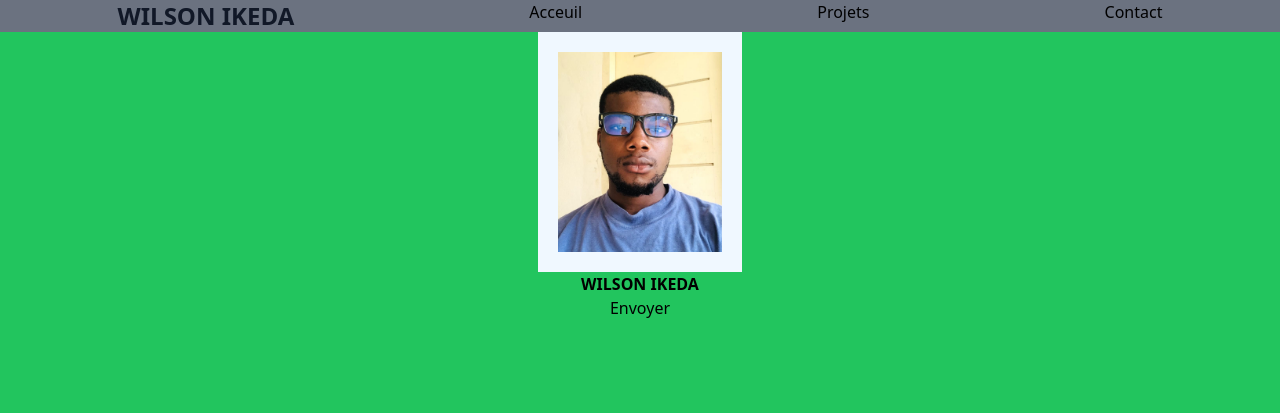
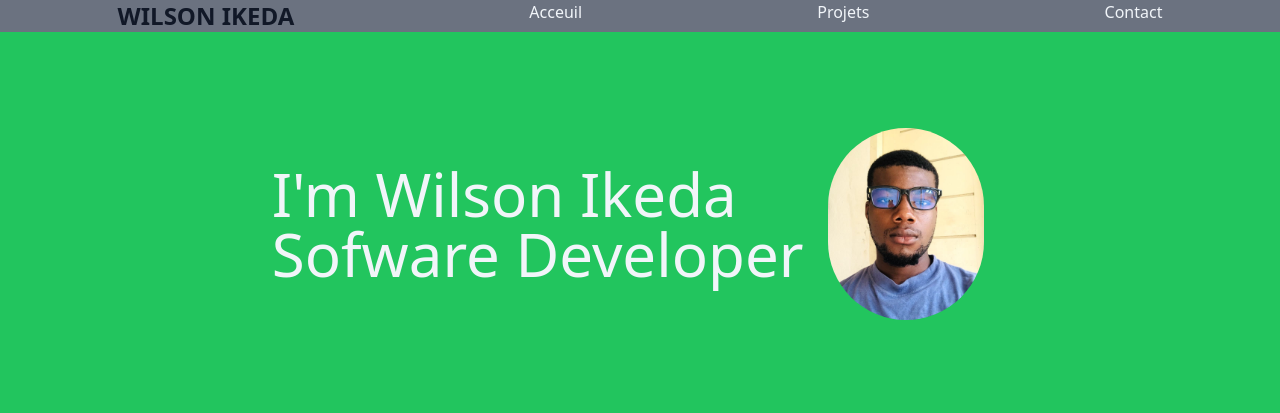
Before and after one commit to elhalj/tailwindcss-porfolio, a plain HTML site: page index.html in a window 1280 px wide. Shown: the top 413 px of the page. Drawn offline with nearby package versions, Linux system fonts and the light colour scheme.

Commit message:
first ajust

```diff
--- a/index.html
+++ b/index.html
@@ -8,10 +8,10 @@
     <title>Portfolio / Blog</title>
 </head>
 
-<body>
+<body class="h-screen">
     <header class="bg-gray-500">
         <div>
-            <ul class="flex justify-around">
+            <ul class="flex justify-around text-slate-100">
                 <strong class="text-2xl text-gray-900">WILSON IKEDA</strong>
                 <li><a href="#">Acceuil</a></li>
                 <li><a href="#"></a>Projets</li>
@@ -21,18 +21,9 @@
     </header>
     <main>
         <!--LA section Heroes-->
-        <div class="items-center text-center bg-green-500 h-96">
-            <div style="display: flex; flex-direction: column; align-items: center;">
-                <div style="background-color: aliceblue; text-align: center; align-items: center; padding: 20px;">
-                    <img src="images/profil.jpg" alt="" style="height: 200px;">
-                </div>
-                <div>
-                    <strong>WILSON IKEDA</strong>
-                </div>
-                <div>
-                    <button type="button">Envoyer</button>
-                </div>
-            </div>
+        <div class="flex items-center justify-center bg-green-500 h-96 w-full">
+            <span class="text-6xl text-slate-100">I'm Wilson Ikeda <br>Sofware Developer</span>
+            <div class="m-6"><img src="images/profil.jpg" alt="" class="h-48 rounded-full"></div>
         </div>
         <!--La section Competences-->
         <div class="flex justify-between md:flex-row justify-between text-center">
```
